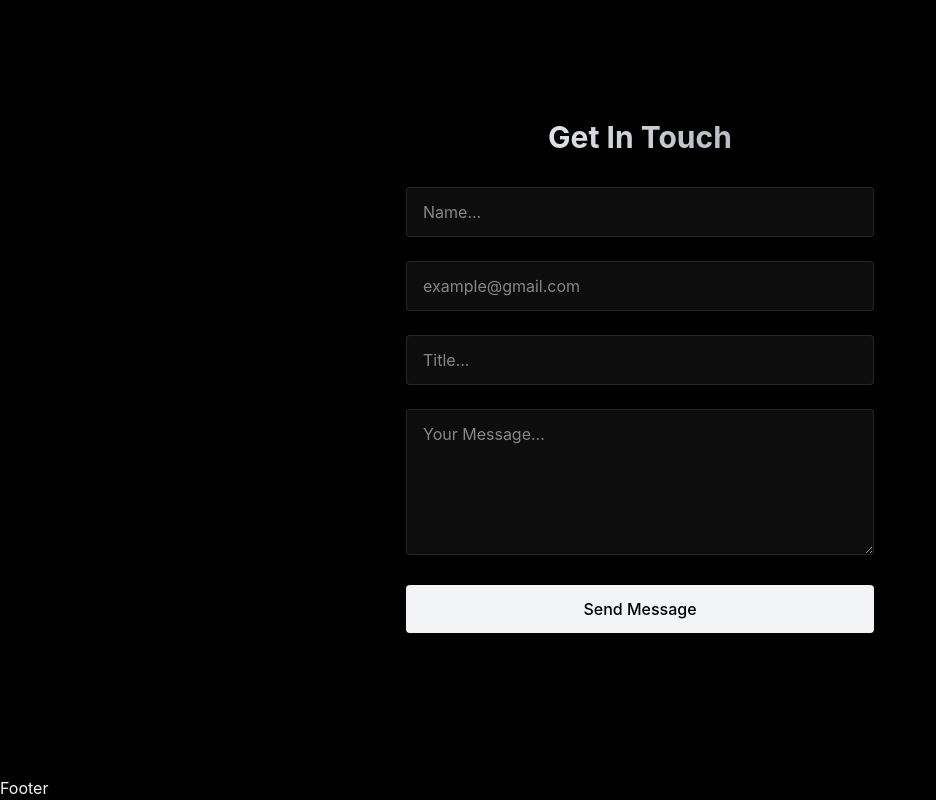
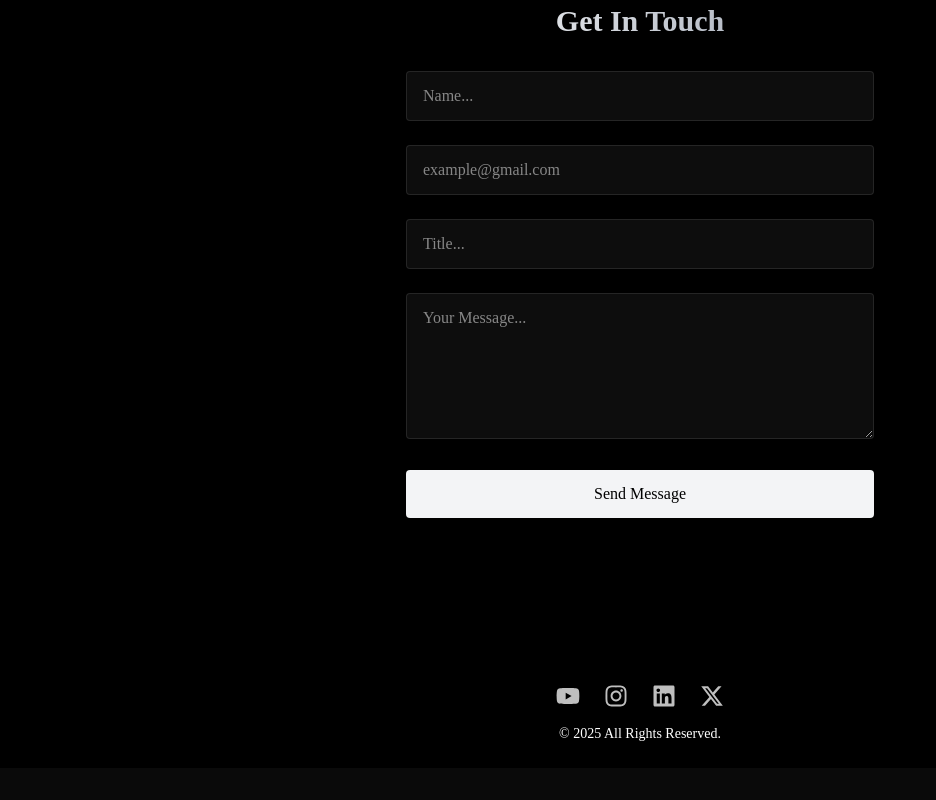
Before and after one commit to MDJAmin/Amin_Portfolio, a React (Vite) app: page / in a window 1280 px wide. Shown: the part 2720-3520 px from the top of the page, without its empty margins (0-936 px from the left). After the commit the page ends 3488 px from the top, so only its background shows below. Built offline with nearby package versions, Linux system fonts and the light colour scheme.

Commit message:
Feat: Footer

```diff
--- a/src/Components/Sections/Footer.jsx
+++ b/src/Components/Sections/Footer.jsx
@@ -1,7 +1,26 @@
-import React from 'react'
+import React from 'react';
+import { FaYoutube, FaInstagram,FaXTwitter, FaLinkedin } from 'react-icons/fa6';
 
 export default function Footer() {
+  const year = new Date().getFullYear();
+
   return (
-    <div>Footer</div>
-  )
+    <section className="text-white py-6 text-center">
+      <div className="flex justify-center space-x-6 mb-4">
+        <a href="https://www.youtube.com/c/DARKLORDCDL" target="_blank" rel="noopener noreferrer" className="text-text-white transition-opacity opacity-75 hover:text-white hover:opacity-100 text-2xl z-10">
+          <FaYoutube />
+        </a>
+        <a href="https://www.instagram.com/darklordyt_" target="_blank" rel="noopener noreferrer" className="text-text-white transition-opacity opacity-75 hover:text-white hover:opacity-100 text-2xl z-10">
+          <FaInstagram />
+        </a>
+        <a href="https://www.linkedin.com/in/m-amin-jafarnezhad" target="_blank" rel="noopener noreferrer" className="text-text-white transition-opacity opacity-75 hover:text-white hover:opacity-100 text-2xl z-10">
+        <FaLinkedin />
+        </a>
+        <a href="https://x.com/Amin_4994" target="_blank" rel="noopener noreferrer" className="text-white transition-opacity opacity-75 hover:text-white hover:opacity-100 text-2xl z-10">
+          <FaXTwitter/>
+        </a>
+      </div>
+      <p className="text-sm">&copy; {year} All Rights Reserved.</p>
+    </section>
+  );
 }
--- a/src/Components/sections/Home.jsx
+++ b/src/Components/sections/Home.jsx
@@ -11,7 +11,7 @@ export const Home = () => {
             Hi, I'm Amin
           </h1>
 
-          <p className='tex-gray-400 text-lg mb-8 max-w-lg mx-auto'>
+          <p className='tex-gray-400 mb-8 max-w-lg mx-auto'>
             I’m a UI designer and creative front-end developer with a passion for crafting
             visually stunning and user-friendly web experiences. With over 4 years of
             experience in video editing and content creation, I bring a unique blend of
--- a/src/index.css
+++ b/src/index.css
@@ -1,11 +1,11 @@
 @import "tailwindcss";
-
-*{
-  user-select: none;
-}
 
 ::-webkit-scrollbar {
   display: none;
+}
+
+*{
+  font-family: "Cedarville Cursive", cursive;
 }
 
 html,
```
Also changed, not shown: 1 other file (tests, documents, lock files or other folders).
